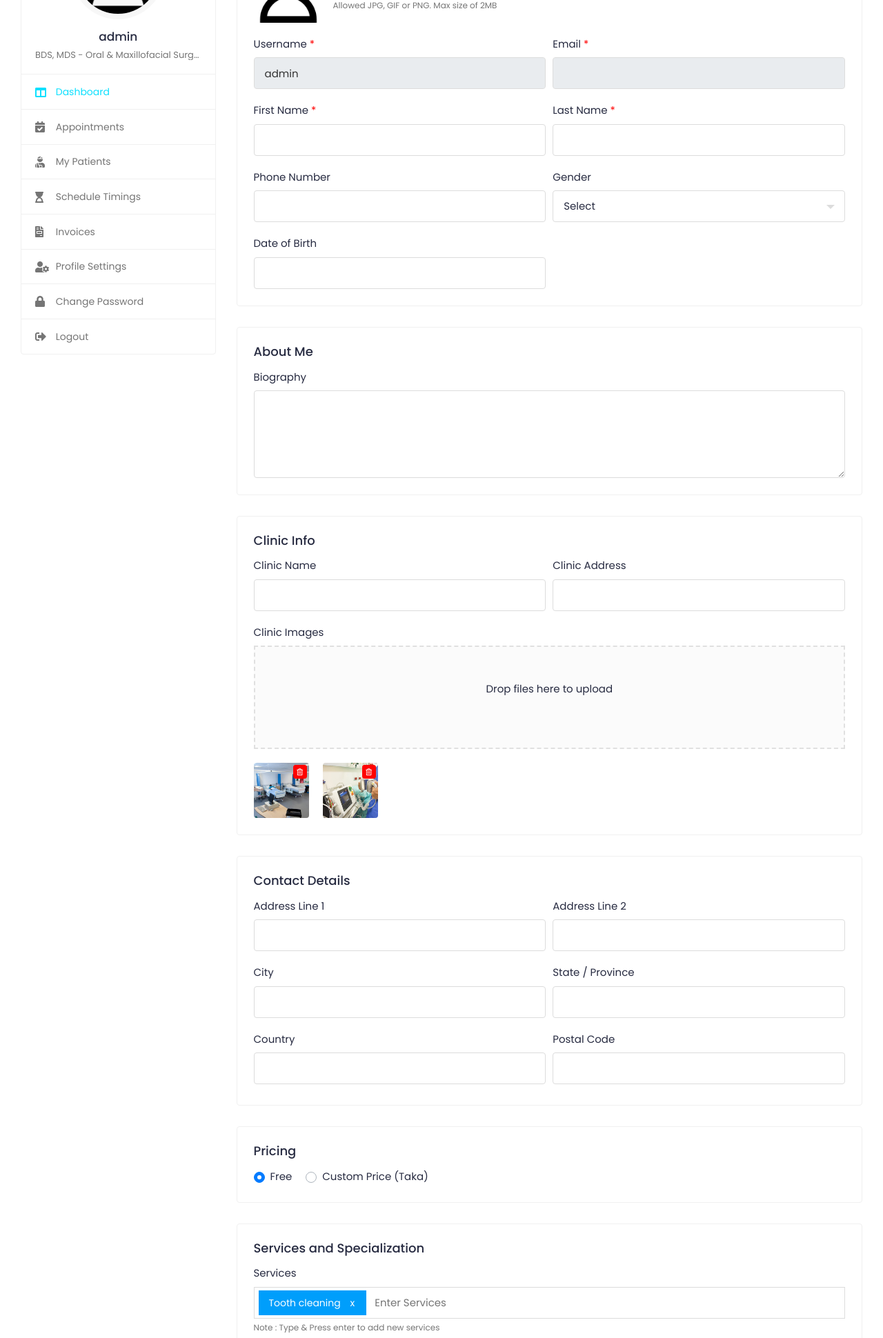
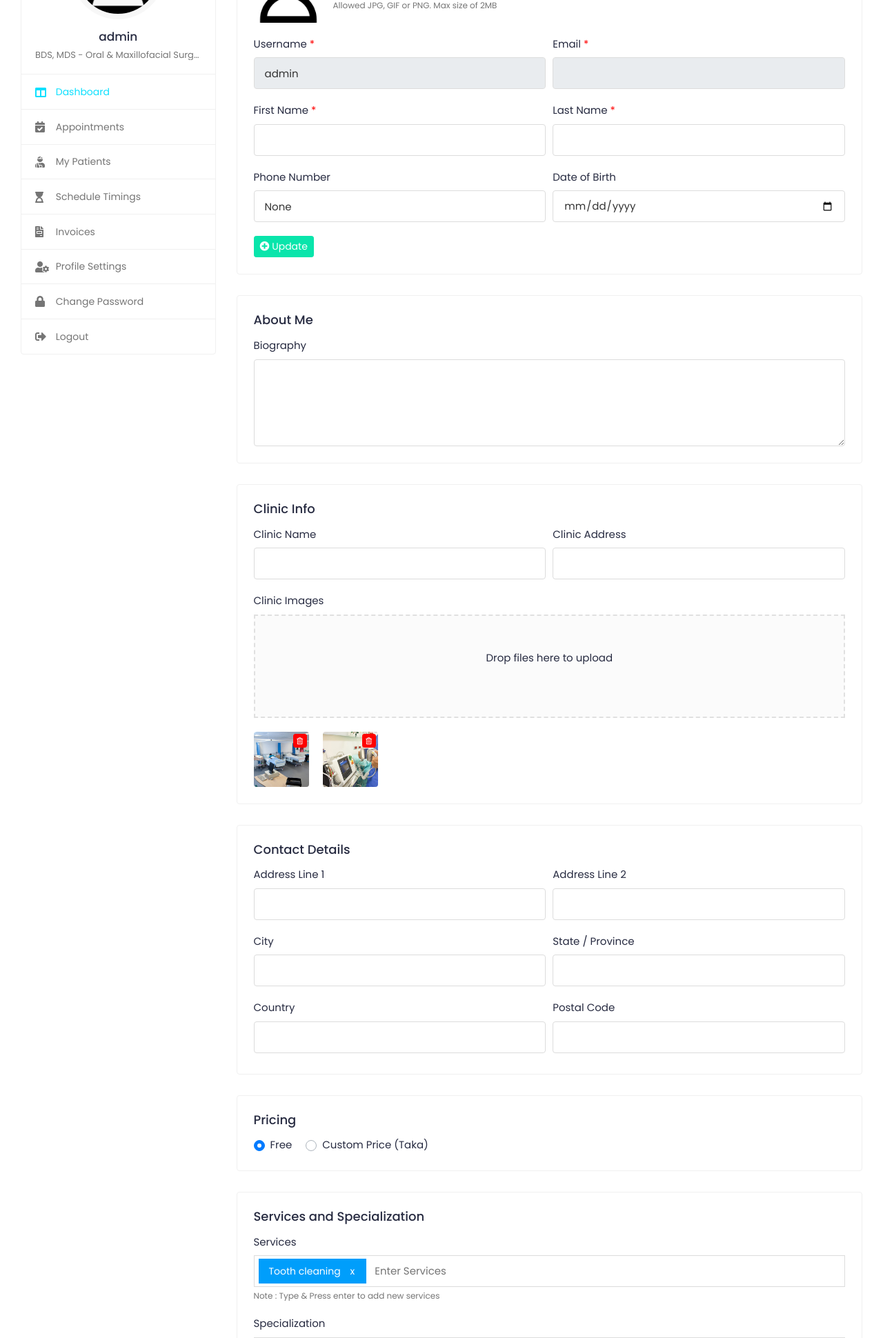
Before and after one commit to manjurulhoque/doccure, a Django app: page /doctors/profile-settings/ in a window 1280 px wide. Shown: the part 343-2283 px from the top of the page at 69% size. Run offline with Django 3.2, Linux system fonts and the light colour scheme; a user stored in the database is signed in; data comes from the database, SQL or seed files in the repository; both versions use the stored data as it was after the commit; some libraries are stand-ins or nearby versions.

Commit message:
Update basic user information

```diff
--- a/accounts/urls.py
+++ b/accounts/urls.py
@@ -17,4 +17,5 @@ urlpatterns = [
     ),
     path("logout/", LogoutView.as_view(), name="logout"),
     path("login/", LoginView.as_view(), name="login"),
+    path("update-basic-information/", UpdateBasicUserInformationAPIView.as_view(), name="update-basic-information"),
 ]
--- a/doctors/views.py
+++ b/doctors/views.py
@@ -193,7 +193,6 @@ class UpdateExperienceAPIView(DoctorRequiredMixin, UpdateAPIView):
 
     def update(self, request, *args, **kwargs):
         data = request.POST
-        print(data)
         ids = data.getlist("id", default=[])
         institutions = data.getlist("institution", default=[])
         from_years = data.getlist("from_year", default=[])
--- a/templates/doctors/profile-settings.html
+++ b/templates/doctors/profile-settings.html
@@ -54,7 +54,7 @@
 
     <!-- Basic Information -->
     <div class="card">
-        <div class="card-body">
+        <div class="card-body" id="basic-profile-data">
             <h4 class="card-title">Basic Information</h4>
             <div class="row form-row">
                 <div class="col-md-12">
@@ -88,38 +88,48 @@
                 <div class="col-md-6">
                     <div class="form-group">
                         <label>First Name <span class="text-danger">*</span></label>
-                        <input type="text" class="form-control" value="{{ user.first_name }}">
+                        <input type="text" class="form-control" name="first_name" value="{{ user.first_name }}">
                     </div>
                 </div>
                 <div class="col-md-6">
                     <div class="form-group">
                         <label>Last Name <span class="text-danger">*</span></label>
-                        <input type="text" class="form-control" value="{{ user.last_name }}">
+                        <input type="text" class="form-control" name="last_name" value="{{ user.last_name }}">
                     </div>
                 </div>
                 <div class="col-md-6">
                     <div class="form-group">
                         <label>Phone Number</label>
-                        <input type="text" class="form-control">
+                        <input type="text" class="form-control" name="phone" value="{{ user.profile.phone }}">
                     </div>
                 </div>
-                <div class="col-md-6">
-                    <div class="form-group">
-                        <label>Gender</label>
-                        <select class="form-control select">
-                            <option>Select</option>
-                            <option>Male</option>
-                            <option>Female</option>
-                        </select>
-                    </div>
-                </div>
+                {#                <div class="col-md-6">#}
+                {#                    <div class="form-group">#}
+                {#                        <label>Gender</label>#}
+                {#                        <select class="form-control select">#}
+                {#                            <option>Select</option>#}
+                {#                            <option>Male</option>#}
+                {#                            <option>Female</option>#}
+                {#                        </select>#}
+                {#                    </div>#}
+                {#                </div>#}
                 <div class="col-md-6">
                     <div class="form-group mb-0">
                         <label>Date of Birth</label>
-                        <input type="text" class="form-control">
+                        <input type="date" class="form-control" name="dob" value="{{ user.profle.dob }}">
                     </div>
                 </div>
             </div>
+            <button
+                    class="btn btn-primary btn-sm pull-right"
+                    hx-put="{% url 'accounts:update-basic-information' %}"
+                    hx-include="#basic-profile-data"
+                    hx-disabled-elt="this"
+                    hx-swap="none"
+            >
+                <i class="fa fa-plus-circle"></i>
+                Update
+            </button>
         </div>
     </div>
     <!-- /Basic Information -->
@@ -350,25 +360,29 @@
                                            value="{{ experience.id }}">
                                     <div class="form-group">
                                         <label>Hospital Name</label>
-                                        <input type="text" class="form-control" name="institution" value="{{ experience.institution }}">
+                                        <input type="text" class="form-control" name="institution"
+                                               value="{{ experience.institution }}">
                                     </div>
                                 </div>
                                 <div class="col-12 col-md-6 col-lg-4">
                                     <div class="form-group">
                                         <label>From</label>
-                                        <input type="text" class="form-control" name="from_year" value="{{ experience.from_year }}">
+                                        <input type="text" class="form-control" name="from_year"
+                                               value="{{ experience.from_year }}">
                                     </div>
                                 </div>
                                 <div class="col-12 col-md-6 col-lg-4">
                                     <div class="form-group">
                                         <label>To</label>
-                                        <input type="text" class="form-control" name="to_year" value="{{ experience.to_year }}">
+                                        <input type="text" class="form-control" name="to_year"
+                                               value="{{ experience.to_year }}">
                                     </div>
                                 </div>
                                 <div class="col-12 col-md-6 col-lg-4">
                                     <div class="form-group">
                                         <label>Designation</label>
-                                        <input type="text" class="form-control" name="designation" value="{{ experience.designation }}">
+                                        <input type="text" class="form-control" name="designation"
+                                               value="{{ experience.designation }}">
                                     </div>
                                 </div>
                             </div>
```
Also changed, not shown: accounts/serializers.py (added, +8 -0 lines), accounts/views.py (+35 -0 lines), utils/htmx.py (+11 -0 lines), db.sqlite3.
